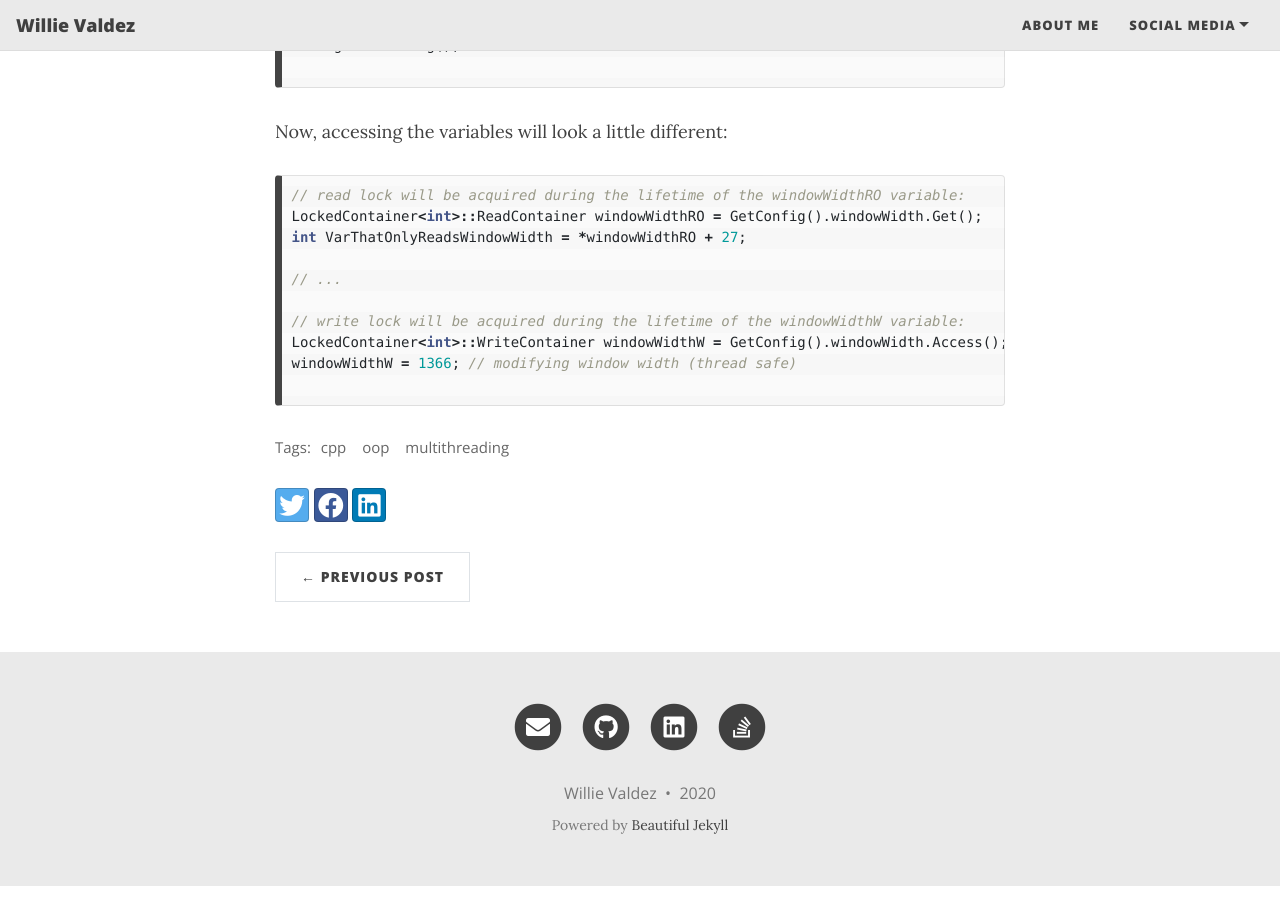
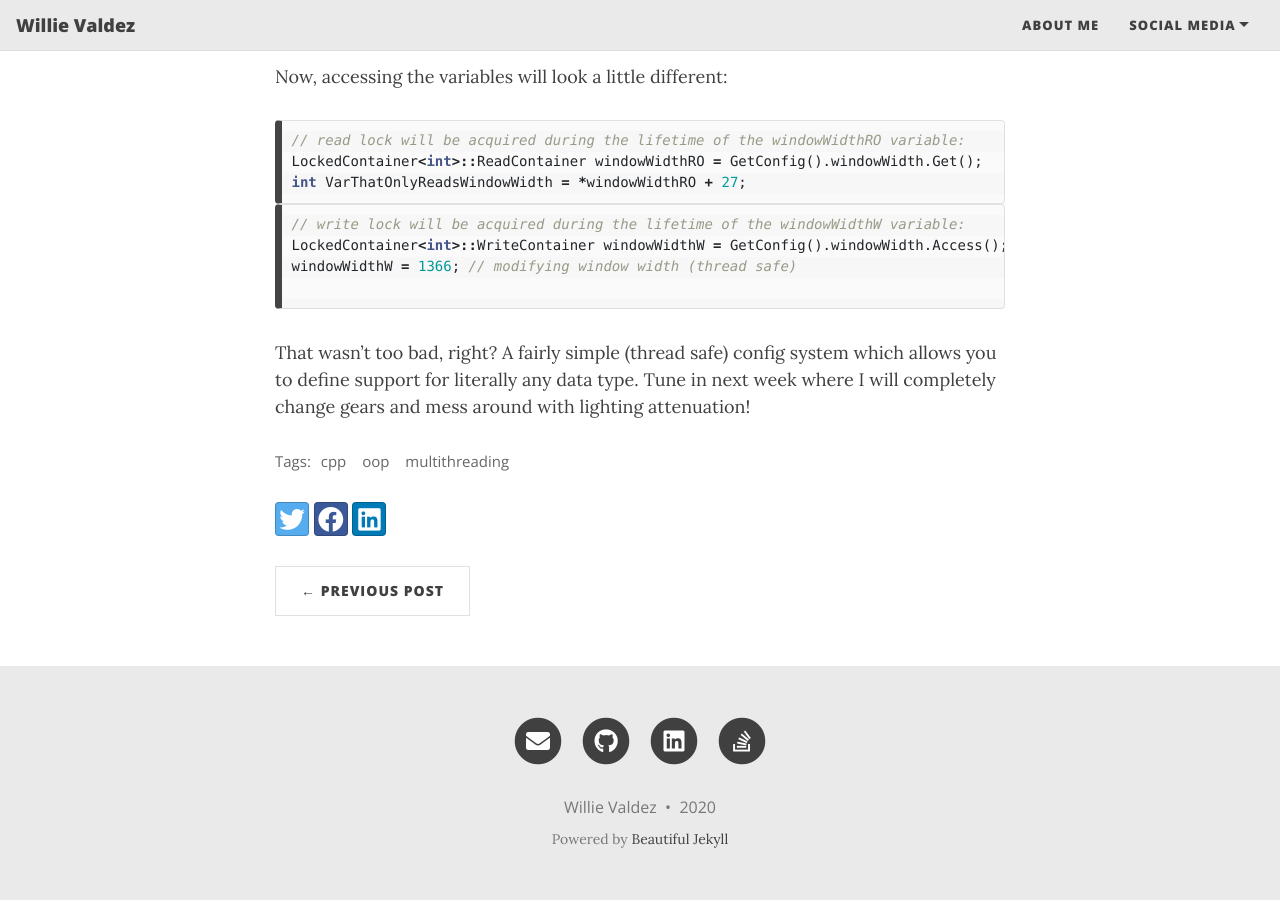
Before and after one commit to g2valdez/willievaldez.github.io, a Jekyll site: the page built from _posts/2020-10-18-Config.md, in a window 1280 px wide and 900 px high, scrolled down 6226 px. Built offline with Jekyll 4.4.1, drawn with Linux system fonts in a browser that asks for light colours; nearby versions of some CDN libraries; some of the changed text lies outside the part shown.

Commit message:
finalized blog post 4

````diff
--- a/_posts/2020-10-18-Config.md
+++ b/_posts/2020-10-18-Config.md
@@ -258,11 +258,12 @@ Now, accessing the variables will look a little different:
 // read lock will be acquired during the lifetime of the windowWidthRO variable:
 LockedContainer<int>::ReadContainer windowWidthRO = GetConfig().windowWidth.Get();
 int VarThatOnlyReadsWindowWidth = *windowWidthRO + 27;
-
-// ...
-
+```
+```cpp
 // write lock will be acquired during the lifetime of the windowWidthW variable:
 LockedContainer<int>::WriteContainer windowWidthW = GetConfig().windowWidth.Access();
 windowWidthW = 1366; // modifying window width (thread safe)
 
 ```
+
+That wasn't too bad, right? A fairly simple (thread safe) config system which allows you to define support for literally any data type. Tune in next week where I will completely change gears and mess around with lighting attenuation!
````
Also changed, not shown: other parts of _posts/2020-10-18-Config.md (+1 -1 lines).
